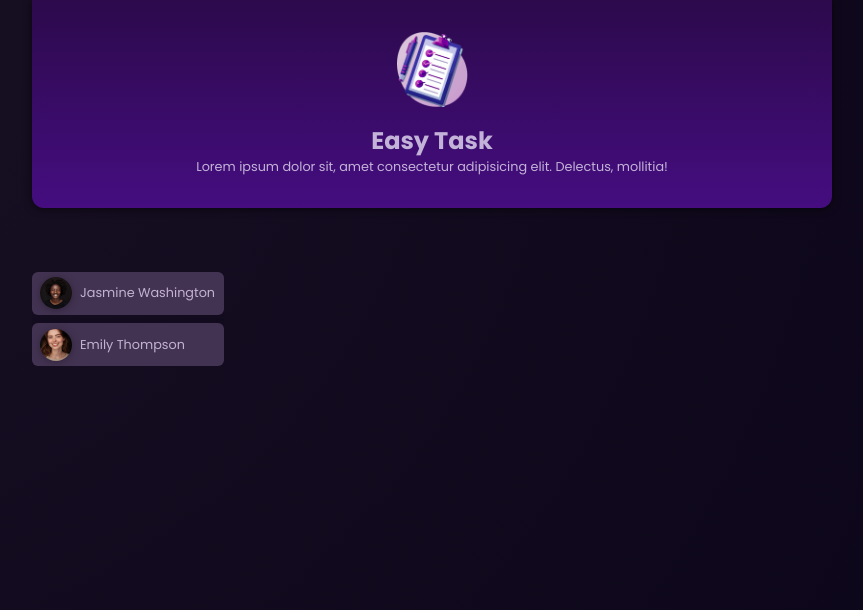
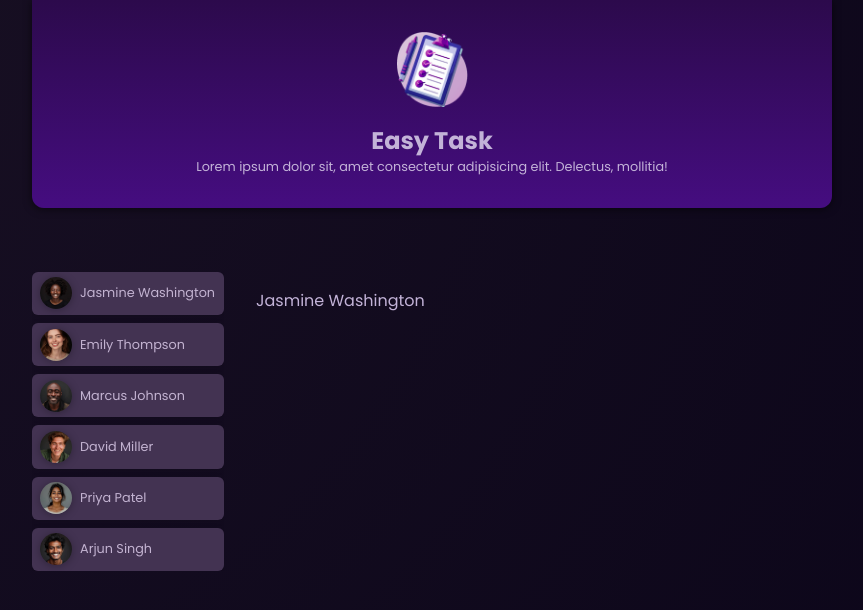
Before and after one commit to Hpt9/angular-first-project, an Angular app: page / in a window 1280 px wide. Shown: the top 610 px of the page, without its empty margins (208-1071 px from the left). Built offline with nearby package versions, Linux system fonts and the light colour scheme.

Commit message:
new ts type changes and new tasks component

```diff
--- a/src/app/app.component.html
+++ b/src/app/app.component.html
@@ -1,12 +1,11 @@
 <app-header></app-header>
 <main>
   <ul id="users">
-    <li>
-      <app-user [avatar]="users[0].avatar" [name]="users[0].name"/>
-    </li>
-    <li>
-      <app-user [avatar]="users[1].avatar" [name]="users[1].name"/>
-    </li>
-
+    @for (item of users; track item.id) {
+      <li>
+        <app-user [user]="item" (selectedUser)="userClicked($event)"/>
+      </li>
+    }
   </ul>
+  <app-tasks [userName]="userNamefID"/>
 </main>
--- a/src/app/app.component.ts
+++ b/src/app/app.component.ts
@@ -2,14 +2,29 @@ import { Component } from '@angular/core';
 import { HeaderComponent } from "./header/header.component";
 import { UserComponent } from "./user/user.component";
 import { DUMMY_USERS } from './dummy-users';
+import { TasksComponent } from "./tasks/tasks.component";
 
 @Component({
   selector: 'app-root',
   standalone: true,
-  imports: [HeaderComponent, UserComponent],
+  imports: [HeaderComponent, UserComponent, TasksComponent],
   templateUrl: './app.component.html',
   styleUrl: './app.component.scss',
 })
 export class AppComponent {
   users = DUMMY_USERS;
+  selectedID:string = 'u1';
+  newName = ''
+  get userNamefID (){
+    if (this.users.find((user)=>user.id===this.selectedID)===undefined) {
+      return "No this user"
+    } else {
+      return this.users.find((user)=>user.id===this.selectedID)!.name
+
+    };
+  }
+  userClicked (id:string){
+    this.selectedID=id
+  }
+
 }
--- /dev/null
+++ b/src/app/tasks/tasks.component.html
@@ -0,0 +1,3 @@
+<div>
+    <p>{{userName}}</p>
+</div>
--- a/src/app/user/user.component.html
+++ b/src/app/user/user.component.html
@@ -1,6 +1,6 @@
 <div>
     <button (click)="onUserClick()">
         <img src = {{imagePath}}/>
-        <span>{{name}}</span>
+        <span>{{user.name}}</span>
     </button>
 </div>
--- a/src/app/user/user.component.ts
+++ b/src/app/user/user.component.ts
@@ -1,5 +1,10 @@
-import { Component,computed,Input,input} from '@angular/core';
+import { Component,computed,Input,Output,EventEmitter, output} from '@angular/core';
 
+interface User {
+  id:string,
+  avatar:string,
+  name:string
+}
 
 @Component({
   selector: 'app-user',
@@ -9,15 +14,18 @@ import { Component,computed,Input,input} from '@angular/core';
   styleUrl: './user.component.css'
 })
 export class UserComponent {
-  @Input({required:true}) avatar!:string;
-  @Input({required:true}) name!:string;
+  @Input({required:true}) user!:User;
+  @Output() selectedUser= new EventEmitter<string>();
+  @Output() sUserName = new EventEmitter<string>();
+  //selectedUser = output<string>()
   //avatar = input.required<string>()
   //name = input.required<string>()
   //imagePath = computed(()=>'assets/users/'+this.avatar())  lazim olsa prop sonuna moterize artir
   get imagePath(){
-    return 'assets/users/' + this.avatar;
+    return 'assets/users/' + this.user.avatar;
   }
   onUserClick (){
-
+    this.selectedUser.emit(this.user.id)
+    //this.sUserName.emit(this.name)
   }
 }
```
Also changed, not shown: src/app/tasks/tasks.component.ts (added, +12 -0 lines), src/app/tasks/tasks.component.css (added).
